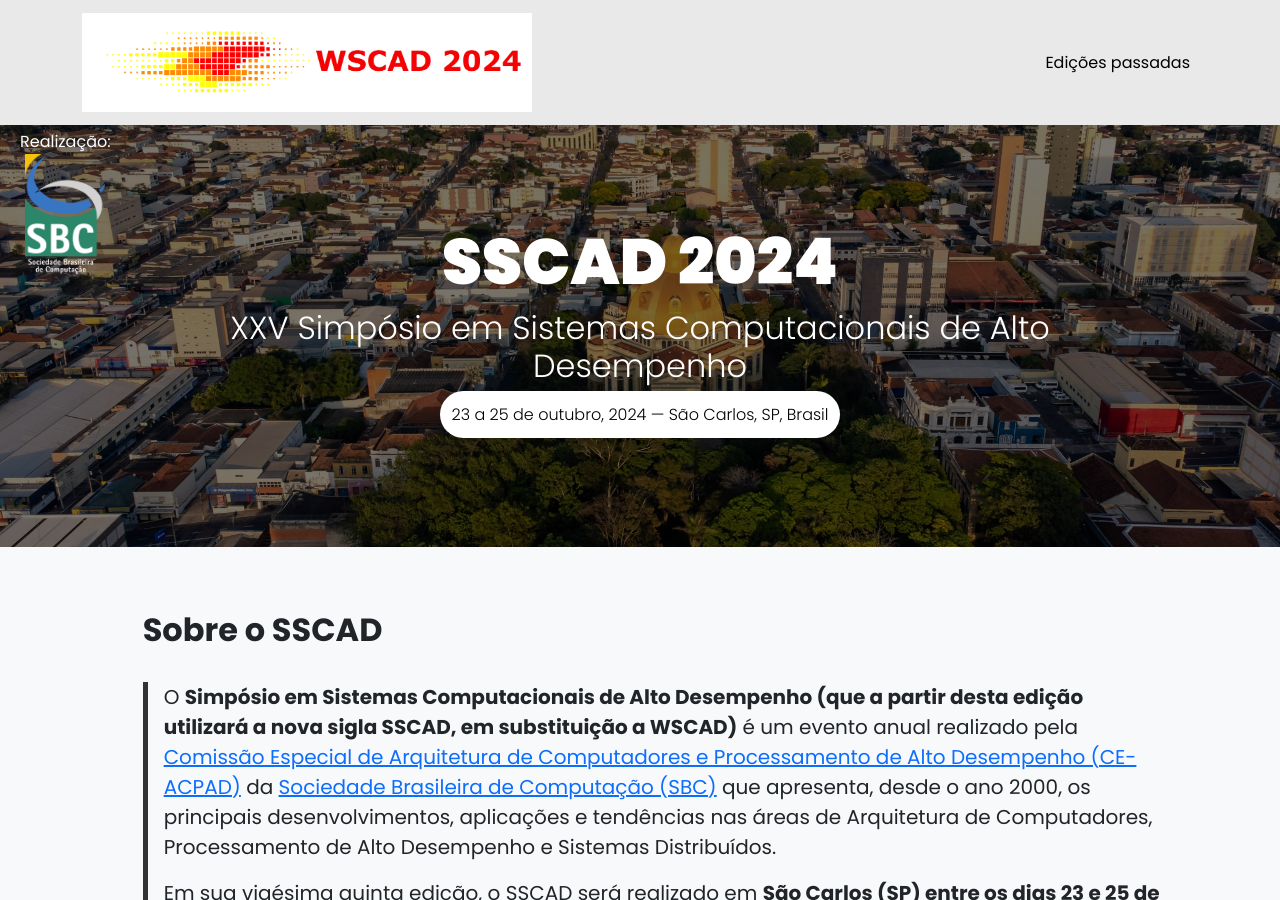
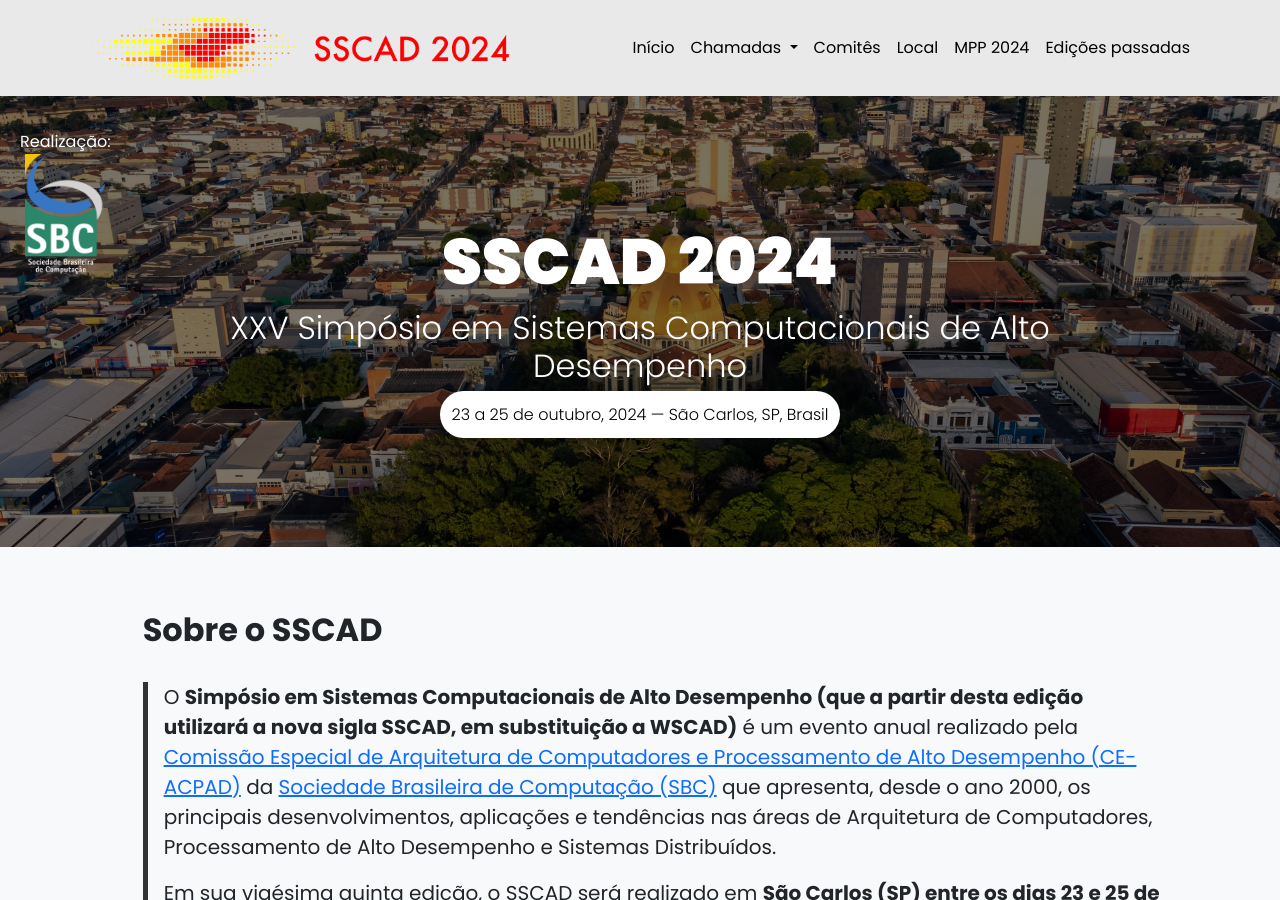
Before and after one commit to ce-acpad/sscad2024, a Jekyll site: the page built from index.html, in a window 1280 px wide and 900 px high. Built offline with Jekyll 4.4.1, drawn with Linux system fonts in a browser that asks for light colours.

Commit message:
cfp and other pages

```diff
--- a/_layouts/default.html
+++ b/_layouts/default.html
@@ -19,7 +19,7 @@
                         id="sbc_logo"
                     /> -->
                     <img
-                        src="assets/img/wscad_logo.png"
+                        src="assets/img/sscad_logo.png"
                         class="img-fluid"
                         alt="WSCAD 2024 Logo"
                         id="wscad_logo"
@@ -38,29 +38,29 @@
                 </button>
                 <div class="collapse navbar-collapse justify-content-end" id="navbarSupportedContent">
                     <ul class="navbar-nav text-center">
-                        <!-- <li class="nav-item">
+                        <li class="nav-item">
                             <a class="nav-link" aria-current="page" href="{{ site.final_url }}">Início</a>
-                        </li> -->
+                        </li>
                         <!-- <li class="nav-item">
                             <a class="nav-link" href="{{ site.final_url }}/#important_dates_section">Important Dates</a>
                         </li> -->
                         <!-- <li class="nav-item">
                             <a class="nav-link" href="{{ site.final_url }}/registration/">Inscrições</a>
                         </li> -->
-                        <!-- <li class="nav-item dropdown">
+                        <li class="nav-item dropdown">
                             <a class="nav-link dropdown-toggle" href="#" role="button" data-bs-toggle="dropdown" aria-expanded="false">
                                 Chamadas
                             </a>
                             <ul class="dropdown-menu">
                                 <li><a class="dropdown-item" href="{{ site.final_url }}/cfp/">Trilha Principal</a></li>
-                                <li><a class="dropdown-item" href="{{ site.final_url }}/cfp_wic/">WSCAD-WIC</a></li>
-                                <li><a class="dropdown-item" href="{{ site.final_url }}/cfp_ctd/">WSCAD-CTD</a></li>
+                                <li><a class="dropdown-item" href="{{ site.final_url }}/cfp_wic/">SSCAD-WIC</a></li>
+                                <li><a class="dropdown-item" href="{{ site.final_url }}/cfp_ctd/">SSCAD-CTD</a></li>
                                 <li><a class="dropdown-item" href="{{ site.final_url }}/cfp_weac/">WEAC</a></li>
-                                <li><a class="dropdown-item" href="{{ site.final_url }}/cfp_minicursos/">Minicursos</a></li> -->
+                                <li><a class="dropdown-item" href="{{ site.final_url }}/cfp_minicursos/">Minicursos</a></li>
                                 <!-- <li><a class="dropdown-item" href="{{ site.final_url }}/cfwp/">Call For Workshop Proposals</a></li> -->
                                 <!-- <li><a class="dropdown-item" href="/eradrs2023/artigos_aceitos">Artigos Aceitos</a></li> -->
-                            <!-- </ul>
-                        </li> -->
+                            </ul>
+                        </li>
                         <!-- <li class="nav-item">
                             <a class="nav-link" href="{{ site.final_url }}/#submission_instructions_section"
                                 >Submission Instructions</a
@@ -68,7 +68,7 @@
                         </li> -->
                         <!-- <li class="nav-item">
                             <a class="nav-link" href="{{ site.final_url }}/program/">Programa</a>
-                        </li>
+                        </li> -->
                         <li class="nav-item">
                             <a class="nav-link" href="{{ site.final_url }}/committee/">Comitês</a>
                         </li>
@@ -76,14 +76,14 @@
                         <li class="nav-item">
                             <a class="nav-link" href="{{ site.final_url }}/travel_info/">Local</a>
                         </li>
+<!--
+                        <li class="nav-item">
+                            <a class="nav-link" target="_blank" rel="noopener noreferrer" href="https://www.inf.pucrs.br/sbacpad2023">SBAC-PAD 2023</a>
+                        </li> -->
 
                         <li class="nav-item">
-                            <a class="nav-link" target="_blank" rel="noopener noreferrer" href="https://www.inf.pucrs.br/sbacpad2023">SBAC-PAD 2023</a>
+                            <a class="nav-link" target="_blank" rel="noopener noreferrer" href="http://lspd.mackenzie.br/marathon/">MPP 2024</a>
                         </li>
-
-                        <li class="nav-item">
-                            <a class="nav-link" target="_blank" rel="noopener noreferrer" href="http://lspd.mackenzie.br/marathon/">MPP 2023</a>
-                        </li> -->
 
                         <!-- <li class="nav-item">
                             <a class="nav-link" href="{{ site.final_url }}/travel_info/">Travel Info</a>
```
Also changed, not shown: Gemfile.lock.
